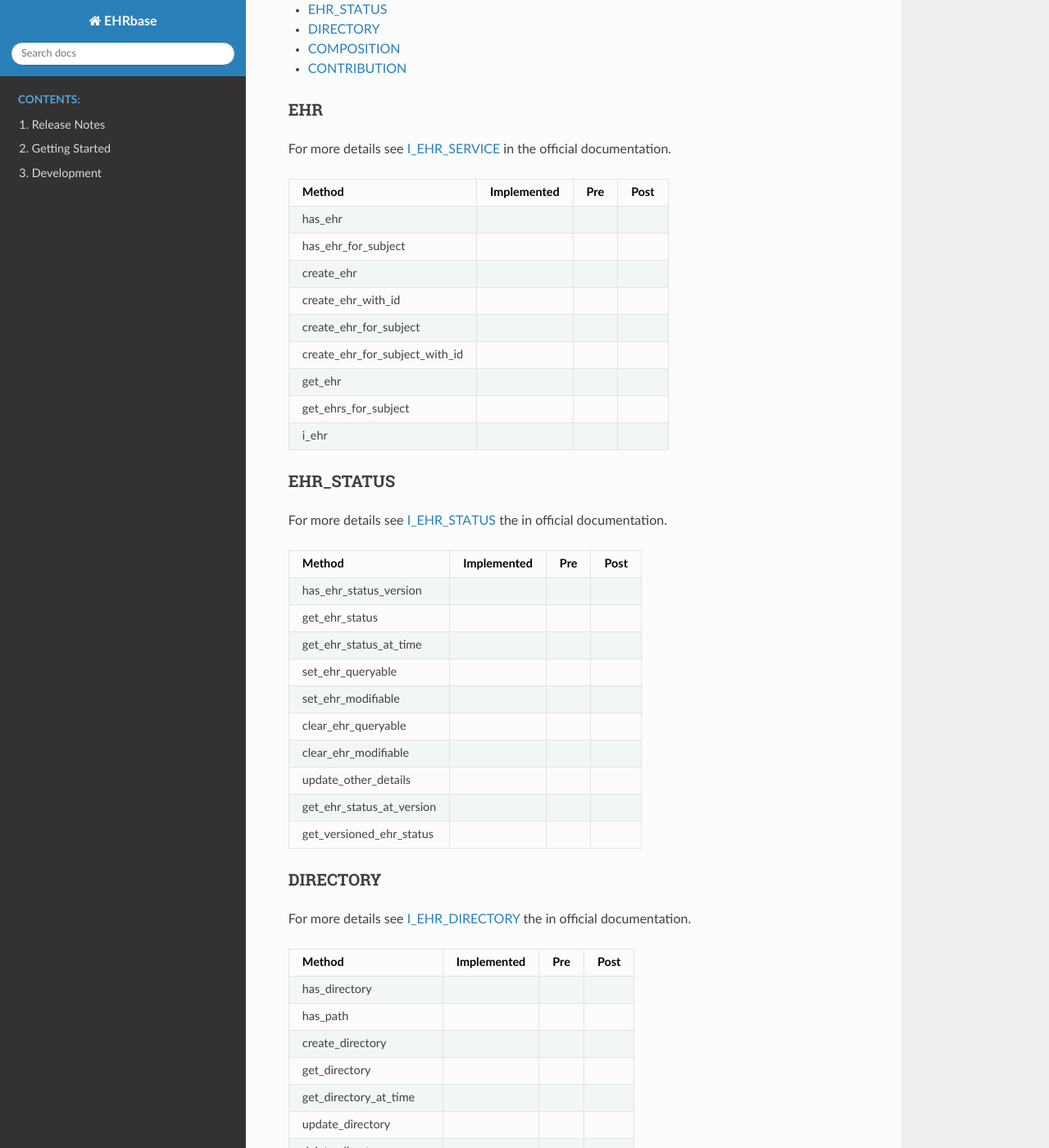
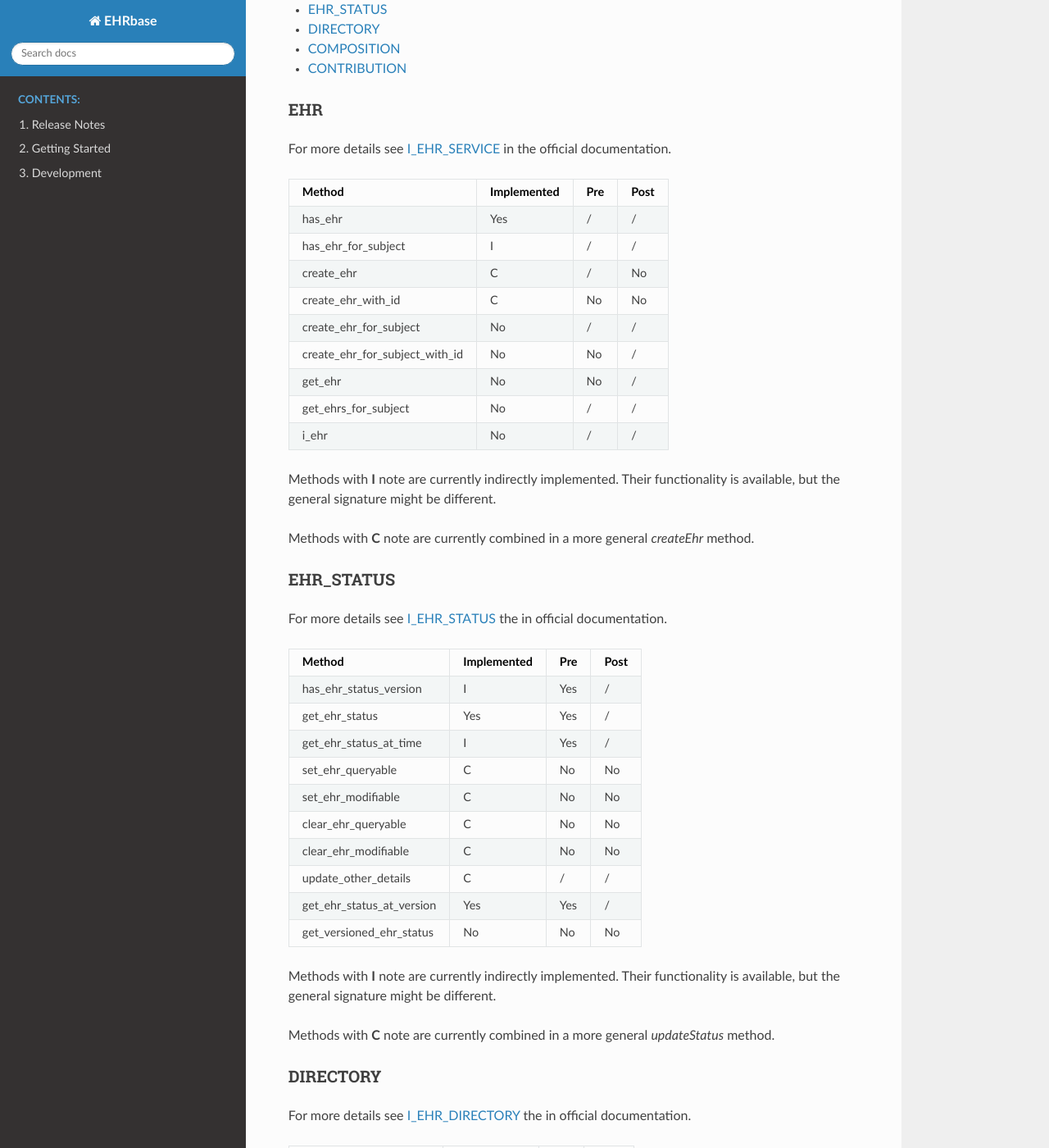
Before and after one commit to ehrbase/documentation, a Sphinx documentation site: the page built from source/03_development/02_technical_docs/001_service_layer.rst, in a window 1280 px wide and 1400 px high, scrolled down 685 px. Shown: the whole window at 82% size. Built offline with Sphinx 7.4.7 and the Read the Docs theme 2.0.0, drawn with Linux system fonts in a browser that asks for light colours; formulas are drawn with MathJax 3.

Commit message:
Adds updated entries for server model methods of EHR_STATUS and EHR

```diff
--- a/source/03_development/02_technical_docs/001_service_layer.rst
+++ b/source/03_development/02_technical_docs/001_service_layer.rst
@@ -35,15 +35,22 @@ in the official documentation.
 .. csv-table::
    :header: "Method", "Implemented", "Pre", "Post"
 
-        has_ehr
-        has_ehr_for_subject
-        create_ehr
-        create_ehr_with_id
-        create_ehr_for_subject
-        create_ehr_for_subject_with_id
-        get_ehr
-        get_ehrs_for_subject
-        i_ehr
+        has_ehr, Yes, /, /
+        has_ehr_for_subject, I, /, /
+        create_ehr, C, /, No
+        create_ehr_with_id, C, No, No
+        create_ehr_for_subject, No, /, /
+        create_ehr_for_subject_with_id, No, No, /
+        get_ehr, No, No, /
+        get_ehrs_for_subject, No, /, /
+        i_ehr, No, /, /
+
+Methods with **I** note are currently indirectly implemented. Their
+functionality is available, but the general signature might
+be different.
+
+Methods with **C** note are currently combined in a more general `createEhr`
+method.
 
 EHR_STATUS
 ^^^^^^^^^^
@@ -55,17 +62,23 @@ the in official documentation.
 .. csv-table::
    :header: "Method", "Implemented", "Pre", "Post"
 
-        has_ehr_status_version
-        get_ehr_status
-        get_ehr_status_at_time
-        set_ehr_queryable
-        set_ehr_modifiable
-        clear_ehr_queryable
-        clear_ehr_modifiable
-        update_other_details
-        get_ehr_status_at_version
-        get_versioned_ehr_status
+        has_ehr_status_version, I, Yes, /
+        get_ehr_status, Yes, Yes, /
+        get_ehr_status_at_time, I, Yes, /
+        set_ehr_queryable, C, No, No
+        set_ehr_modifiable, C, No, No
+        clear_ehr_queryable, C, No, No
+        clear_ehr_modifiable, C, No, No
+        update_other_details, C, /, /
+        get_ehr_status_at_version, Yes, Yes, /
+        get_versioned_ehr_status, No, No, No
 
+Methods with **I** note are currently indirectly implemented. Their
+functionality is available, but the general signature might
+be different.
+
+Methods with **C** note are currently combined in a more general `updateStatus`
+method.
 
 DIRECTORY
 ^^^^^^^^^
```
